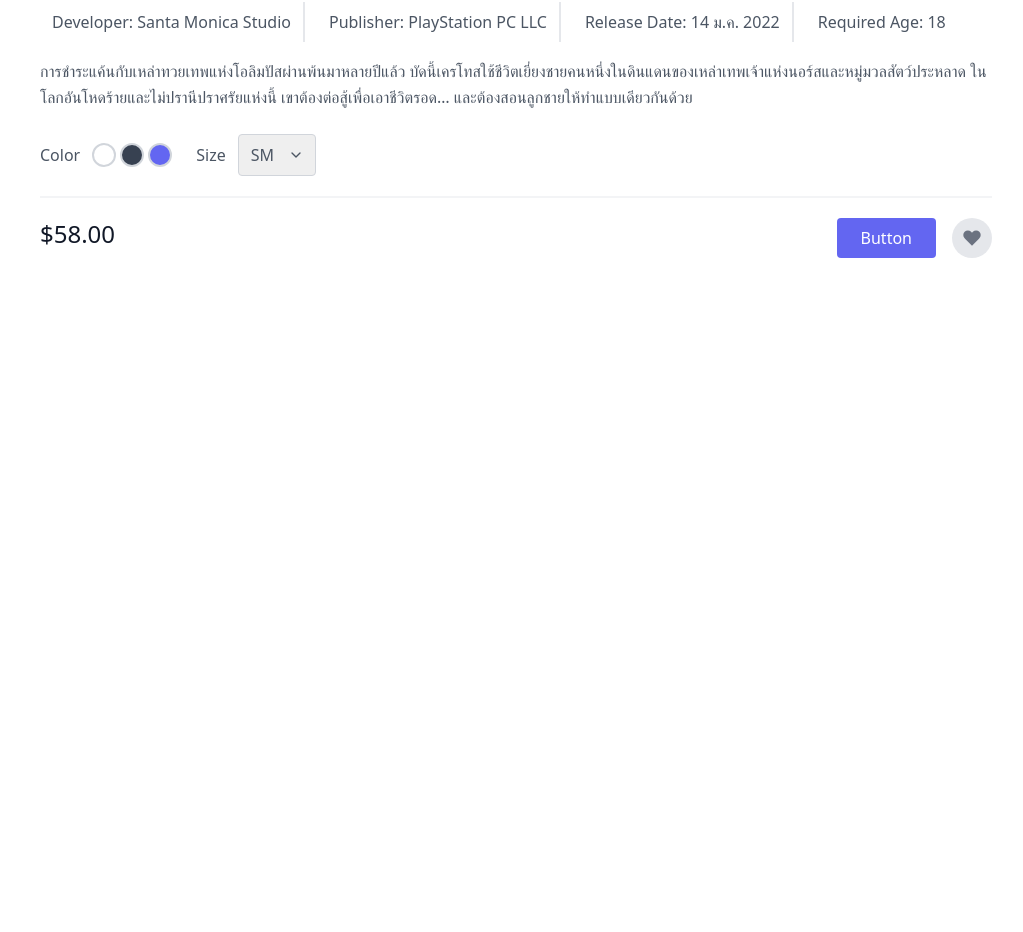
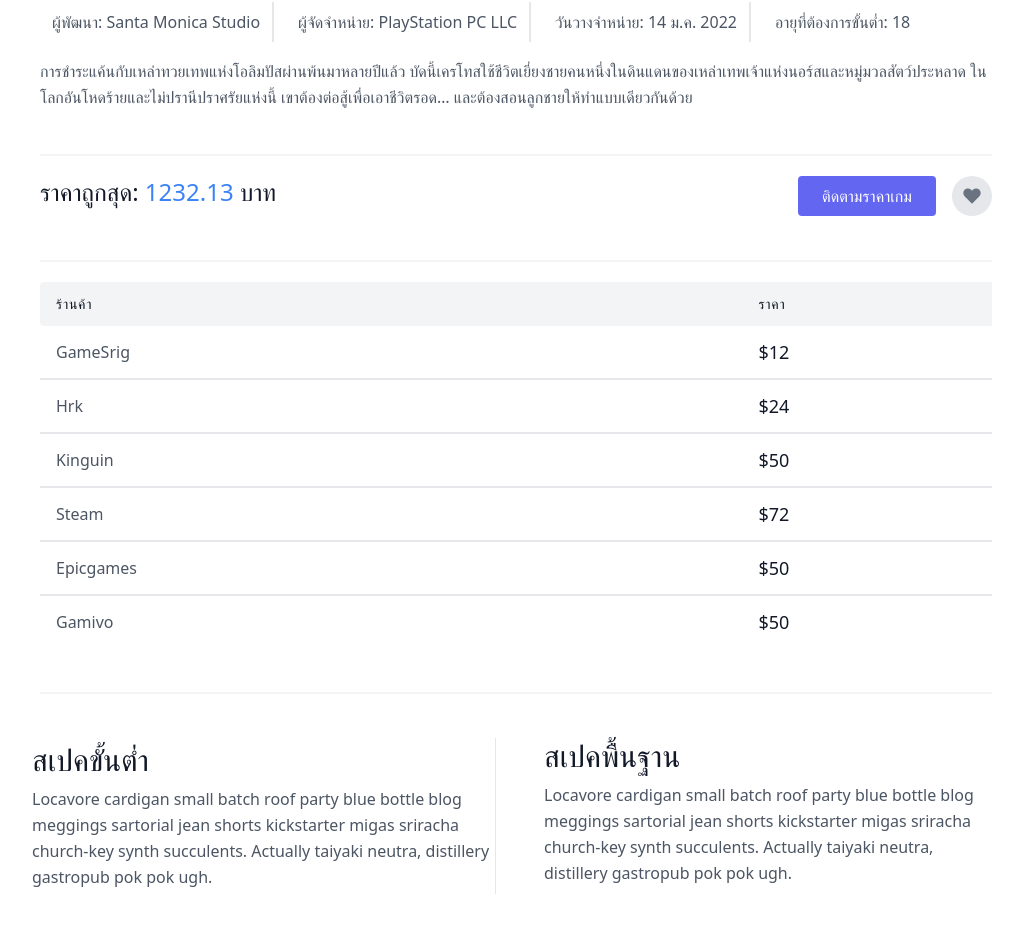
Before and after one commit to BoraBestz/GameThukv2, a Next.js app: page /gameprice in a window 1280 px wide. Shown: the part 1011-1943 px from the top of the page, without its empty margins (144-1167 px from the left). Before the commit the page ends 1389 px from the top, so only its background shows below. Built offline with nearby package versions, Linux system fonts and the light colour scheme.

Commit message:
Update gameprice.js

```diff
--- a/pages/gameprice.js
+++ b/pages/gameprice.js
@@ -64,60 +64,44 @@
               </h2> */}
               <div class="flex mb-4">
                 <span class="flex items-center">
-                  <span class="text-gray-600 ml-3">Developer: Santa Monica Studio</span>
+                  <span class="text-gray-600 ml-3">
+                    ผู้พัฒนา: Santa Monica Studio
+                  </span>
                 </span>
                 <span class="flex ml-3 pl-3 py-2 border-l-2 border-gray-200 space-x-2s">
-                  <span class="text-gray-600 ml-3">Publisher: PlayStation PC LLC</span>
+                  <span class="text-gray-600 ml-3">
+                    ผู้จัดจำหน่าย: PlayStation PC LLC
+                  </span>
                 </span>
                 <span class="flex ml-3 pl-3 py-2 border-l-2 border-gray-200 space-x-2s">
-                  <span class="text-gray-600 ml-3">Release Date: 14 ม.ค. 2022</span>
+                  <span class="text-gray-600 ml-3">
+                    วันวางจำหน่าย: 14 ม.ค. 2022
+                  </span>
                 </span>
                 <span class="flex ml-3 pl-3 py-2 border-l-2 border-gray-200 space-x-2s">
-                  <span class="text-gray-600 ml-3">Required Age: 18</span>
+                  <span class="text-gray-600 ml-3">
+                    อายุที่ต้องการขั้นต่ำ: 18
+                  </span>
                 </span>
               </div>
               <p class="leading-relaxed">
-              การชำระแค้นกับเหล่าทวยเทพแห่งโอลิมปัสผ่านพ้นมาหลายปีแล้ว บัดนี้เครโทสใช้ชีวิตเยี่ยงชายคนหนึ่งในดินแดนของเหล่าเทพเจ้าแห่งนอร์สและหมู่มวลสัตว์ประหลาด ในโลกอันโหดร้ายและไม่ปรานีปราศรัยแห่งนี้ เขาต้องต่อสู้เพื่อเอาชีวิตรอด… และต้องสอนลูกชายให้ทำแบบเดียวกันด้วย
+                การชำระแค้นกับเหล่าทวยเทพแห่งโอลิมปัสผ่านพ้นมาหลายปีแล้ว
+                บัดนี้เครโทสใช้ชีวิตเยี่ยงชายคนหนึ่งในดินแดนของเหล่าเทพเจ้าแห่งนอร์สและหมู่มวลสัตว์ประหลาด
+                ในโลกอันโหดร้ายและไม่ปรานีปราศรัยแห่งนี้
+                เขาต้องต่อสู้เพื่อเอาชีวิตรอด…
+                และต้องสอนลูกชายให้ทำแบบเดียวกันด้วย
               </p>
-              <div class="flex mt-6 items-center pb-5 border-b-2 border-gray-100 mb-5">
-                <div class="flex">
-                  <span class="mr-3">Color</span>
-                  <button class="border-2 border-gray-300 rounded-full w-6 h-6 focus:outline-none"></button>
-                  <button class="border-2 border-gray-300 ml-1 bg-gray-700 rounded-full w-6 h-6 focus:outline-none"></button>
-                  <button class="border-2 border-gray-300 ml-1 bg-indigo-500 rounded-full w-6 h-6 focus:outline-none"></button>
-                </div>
-                <div class="flex ml-6 items-center">
-                  <span class="mr-3">Size</span>
-                  <div class="relative">
-                    <select class="rounded border appearance-none border-gray-300 py-2 focus:outline-none focus:ring-2 focus:ring-indigo-200 focus:border-indigo-500 text-base pl-3 pr-10">
-                      <option>SM</option>
-                      <option>M</option>
-                      <option>L</option>
-                      <option>XL</option>
-                    </select>
-                    <span class="absolute right-0 top-0 h-full w-10 text-center text-gray-600 pointer-events-none flex items-center justify-center">
-                      <svg
-                        fill="none"
-                        stroke="currentColor"
-                        stroke-linecap="round"
-                        stroke-linejoin="round"
-                        stroke-width="2"
-                        class="w-4 h-4"
-                        viewBox="0 0 24 24"
-                      >
-                        <path d="M6 9l6 6 6-6"></path>
-                      </svg>
-                    </span>
-                  </div>
-                </div>
-              </div>
+
+              <div class="flex mt-6 items-center pb-5 border-b-2 border-gray-100 mb-5"></div>
+
               <div class="flex">
                 <span class="title-font font-medium text-2xl text-gray-900">
-                  $58.00
+                  ราคาถูกสุด: <span className="text-blue-500">1232.13</span> บาท
                 </span>
                 <button class="flex ml-auto text-white bg-indigo-500 border-0 py-2 px-6 focus:outline-none hover:bg-indigo-600 rounded">
-                  Button
+                  ติดตามราคาเกม
                 </button>
+
                 <button class="rounded-full w-10 h-10 bg-gray-200 p-0 border-0 inline-flex items-center justify-center text-gray-500 ml-4">
                   <svg
                     fill="currentColor"
@@ -131,6 +115,150 @@
                   </svg>
                 </button>
               </div>
+
+              <div class="flex mt-6 items-center pb-5 border-b-2 border-gray-100 mb-5"></div>
+              {/* -----ส่วนจัดเรียงราคา----- */}
+              <div class="lg:w-full w-full mx-auto overflow-auto">
+                <table class="table-auto w-full text-left whitespace-no-wrap">
+                  <thead>
+                    <tr>
+                      <th class="px-4 py-3 title-font tracking-wider font-medium text-gray-900 text-sm bg-gray-100 rounded-tl rounded-bl">
+                        ร้านค้า
+                      </th>
+                      <th class="px-4 py-3 title-font tracking-wider font-medium text-gray-900 text-sm bg-gray-100">
+                        {/* Speed */}
+                      </th>
+                      <th class="px-4 py-3 title-font tracking-wider font-medium text-gray-900 text-sm bg-gray-100">
+                        {/* Storage */}
+                      </th>
+                      <th class="px-4 py-3 title-font tracking-wider font-medium text-gray-900 text-sm bg-gray-100">
+                        ราคา
+                      </th>
+                      {/* <th class="w-10 title-font tracking-wider font-medium text-gray-900 text-sm bg-gray-100 rounded-tr rounded-br"></th> */}
+                    </tr>
+                  </thead>
+                  <tbody>
+                    <tr>
+                      <td class="px-4 py-3">GameSrig</td>
+                      <td class="px-4 py-3">{/* 5 Mb/s */}</td>
+                      <td class="px-4 py-3">{/* 15 GB */}</td>
+                      <td class="px-4 py-3 text-lg text-gray-900">$12</td>
+                      {/* <td class="w-10 text-center">
+                        <input name="plan" type="radio" />
+                      </td> */}
+                    </tr>
+                    <tr>
+                      <td class="border-t-2 border-gray-200 px-4 py-3">Hrk</td>
+                      <td class="border-t-2 border-gray-200 px-4 py-3">
+                        {/* 25 Mb/s */}
+                      </td>
+                      <td class="border-t-2 border-gray-200 px-4 py-3">
+                        {/* 25 GB */}
+                      </td>
+                      <td class="border-t-2 border-gray-200 px-4 py-3 text-lg text-gray-900">
+                        $24
+                      </td>
+                      {/* <td class="border-t-2 border-gray-200 w-10 text-center">
+                        <input name="plan" type="radio" />
+                      </td> */}
+                    </tr>
+                    <tr>
+                      <td class="border-t-2 border-gray-200 px-4 py-3">
+                        Kinguin
+                      </td>
+                      <td class="border-t-2 border-gray-200 px-4 py-3">
+                        {/* 36 Mb/s */}
+                      </td>
+                      <td class="border-t-2 border-gray-200 px-4 py-3">
+                        {/* 40 GB */}
+                      </td>
+                      <td class="border-t-2 border-gray-200 px-4 py-3 text-lg text-gray-900">
+                        $50
+                      </td>
+                      {/* <td class="border-t-2 border-gray-200 w-10 text-center">
+                        <input name="plan" type="radio" />
+                      </td> */}
+                    </tr>
+                    <tr>
+                      <td class="border-t-2 border-b-2 border-gray-200 px-4 py-3">
+                        Steam
+                      </td>
+                      <td class="border-t-2 border-b-2 border-gray-200 px-4 py-3">
+                        {/* 48 Mb/s */}
+                      </td>
+                      <td class="border-t-2 border-b-2 border-gray-200 px-4 py-3">
+                        {/* 120 GB */}
+                      </td>
+                      <td class="border-t-2 border-b-2 border-gray-200 px-4 py-3 text-lg text-gray-900">
+                        $72
+                      </td>
+                      {/* <td class="border-t-2 border-b-2 border-gray-200 w-10 text-center">
+                        <input name="plan" type="radio" />
+                      </td> */}
+                    </tr>
+                    <tr>
+                      <td class="border-t-2 border-gray-200 px-4 py-3">
+                        Epicgames
+                      </td>
+                      <td class="border-t-2 border-gray-200 px-4 py-3">
+                        {/* 36 Mb/s */}
+                      </td>
+                      <td class="border-t-2 border-gray-200 px-4 py-3">
+                        {/* 40 GB */}
+                      </td>
+                      <td class="border-t-2 border-gray-200 px-4 py-3 text-lg text-gray-900">
+                        $50
+                      </td>
+                      {/* <td class="border-t-2 border-gray-200 w-10 text-center">
+                        <input name="plan" type="radio" />
+                      </td> */}
+                    </tr>
+                    <tr>
+                      <td class="border-t-2 border-gray-200 px-4 py-3">
+                        Gamivo
+                      </td>
+                      <td class="border-t-2 border-gray-200 px-4 py-3">
+                        {/* 36 Mb/s */}
+                      </td>
+                      <td class="border-t-2 border-gray-200 px-4 py-3">
+                        {/* 40 GB */}
+                      </td>
+                      <td class="border-t-2 border-gray-200 px-4 py-3 text-lg text-gray-900">
+                        $50
+                      </td>
+                      {/* <td class="border-t-2 border-gray-200 w-10 text-center">
+                        <input name="plan" type="radio" />
+                      </td> */}
+                    </tr>
+                  </tbody>
+                </table>
+              </div>
+              {/* จบส่วนจัดเรียงราคา */}
+              <div class="flex mt-6 items-center pb-5 border-b-2 border-gray-100 mb-5"></div>
+            </div>
+            {/* ส่วนสเปค */}
+            <div class="md:w-1/2 md:pr-17 md:pl-8 md:py-1 md:border-r md:border-b-0 mb-10 md:mb-0 pb-10 border-b border-gray-200">
+              <h1 class="sm:text-3xl text-2xl font-medium title-font mb-2 text-gray-900">
+                สเปคขั้นต่ำ
+              </h1>
+              <p class="leading-relaxed text-base">
+                Locavore cardigan small batch roof party blue bottle blog
+                meggings sartorial jean shorts kickstarter migas sriracha
+                church-key synth succulents. Actually taiyaki neutra, distillery
+                gastropub pok pok ugh.
+              </p>
+            </div>
+
+            <div class="flex flex-col md:w-1/2 md:pl-12 md:pl-8 md:pr-17">
+              <h class="sm:text-3xl text-2xl font-medium title-font mb-2 text-gray-900">
+                สเปคพื้นฐาน
+              </h>
+              <p class="leading-relaxed text-base">
+                Locavore cardigan small batch roof party blue bottle blog
+                meggings sartorial jean shorts kickstarter migas sriracha
+                church-key synth succulents. Actually taiyaki neutra, distillery
+                gastropub pok pok ugh.
+              </p>
             </div>
           </div>
         </div>
```
